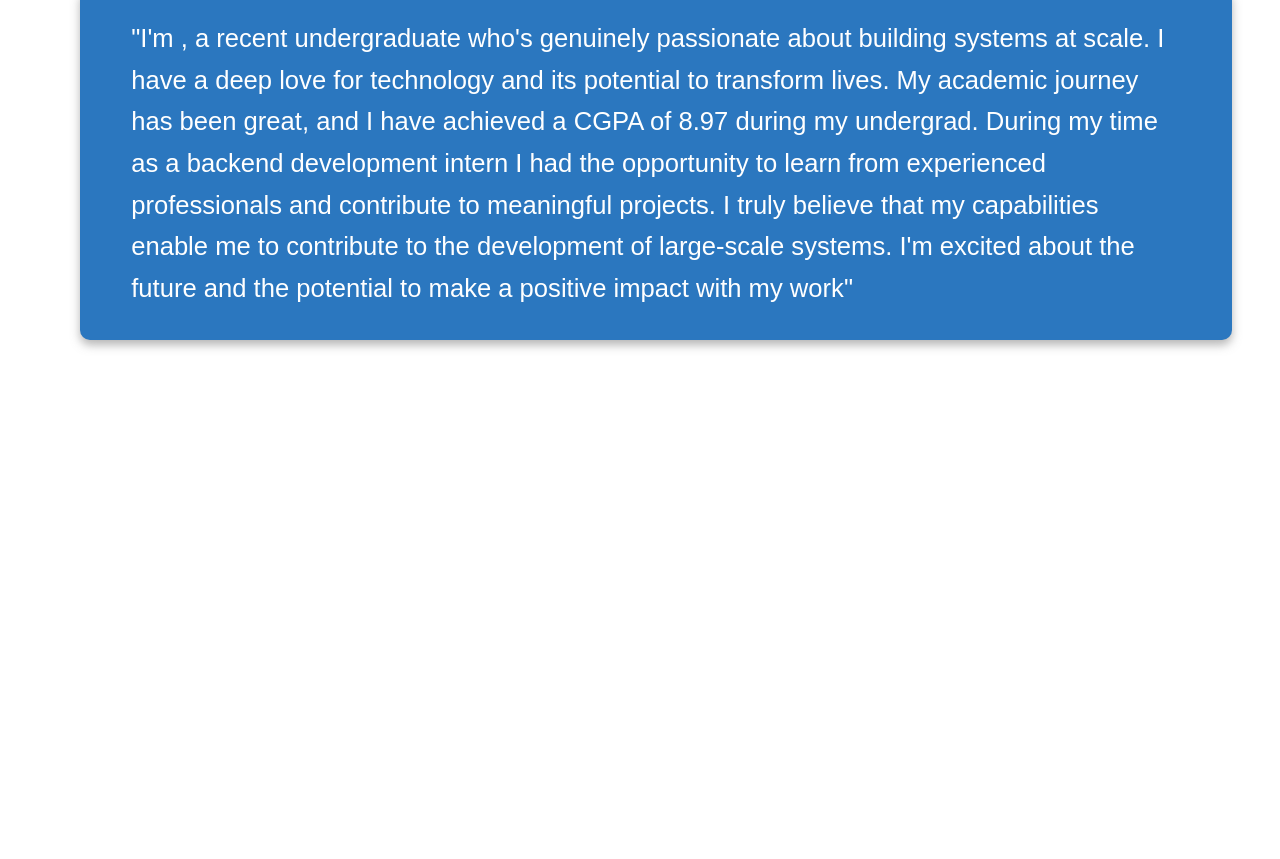
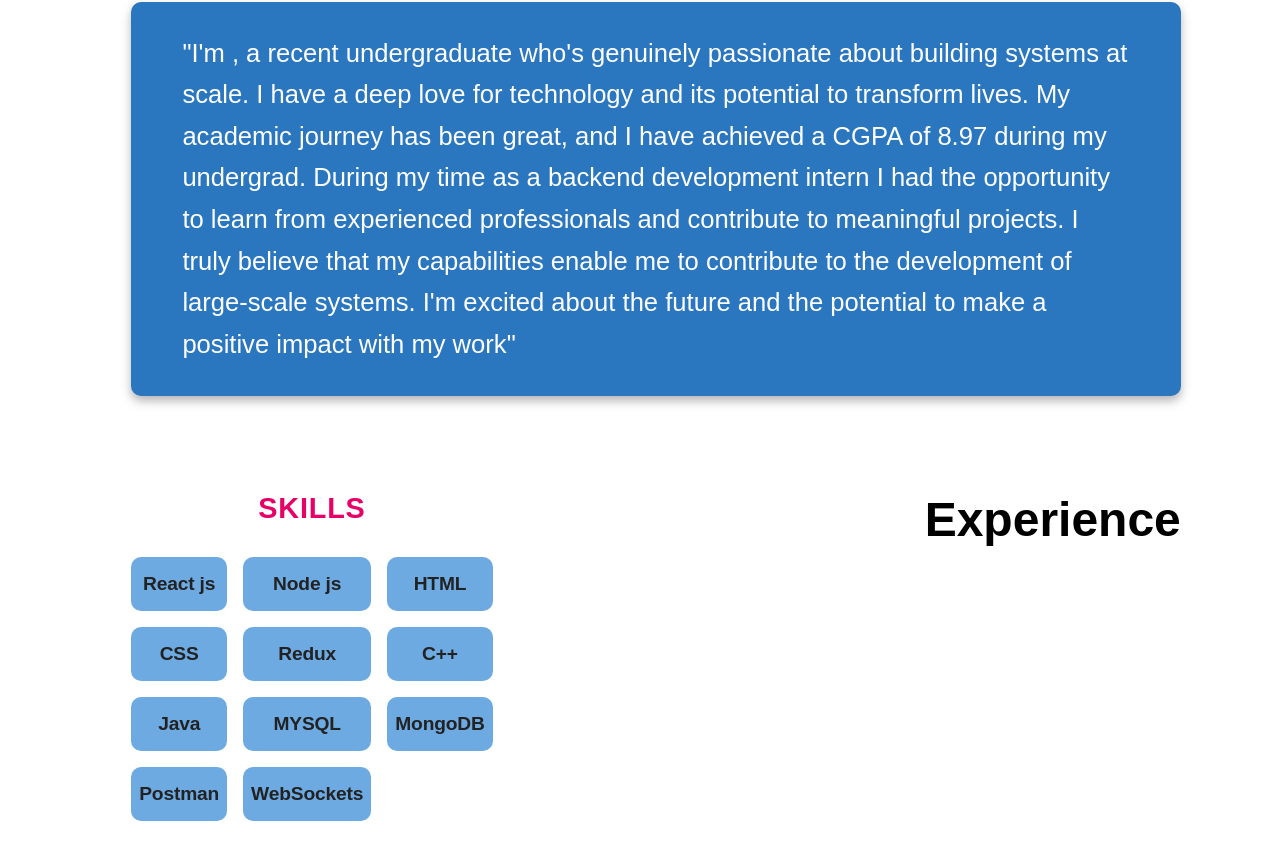
Before and after one commit to KINGACH2549/personal-portfolio, a React (Create React App) app: page / in a window 1280 px wide. Shown: the part 633-1492 px from the top of the page. Before the commit the page ends 1024 px from the top, so only its background shows below. Built offline with nearby package versions, Linux system fonts and the light colour scheme; no server answers.

Commit message:
completed skills section

```diff
--- a/src/App.js
+++ b/src/App.js
@@ -22,7 +22,7 @@ function App() {
         handleBackgroundColor={handleBackgroundColor}
       />
       <HeroPage backgroundColor={backgroundColor} />
-      <AboutPage />
+      <AboutPage backgroundColor={backgroundColor} />
     </div>
   );
 }
--- a/src/Components/About/About.css
+++ b/src/Components/About/About.css
@@ -3,17 +3,23 @@
     padding: 1.9rem 3.2rem;
     width: 90%;
     margin:3.2rem;
+
+
+    margin-top: 5rem;
+    margin-left: 5rem;
+}
+.about-content-container{
+    padding: 1.9rem 3.2rem;
     background-color: rgb(43, 119, 191);
     box-shadow: 0 5px 10px rgba(110, 110, 110, 0.5);
     border-radius: 10px;
-    margin-top: 6rem;
-    margin-left: 5rem;
+    margin-bottom: 4rem;
 }
 
 .about-content{
     font-family:'Wotfard','Wotfard-fallback',sans-serif;
     font-size: 1.6rem;
-    /* font-style: italic; */
+    font-weight: 400;
     color: white;
     line-height: 2.6rem;
 }
@@ -21,7 +27,7 @@
 .internship-details{
    color: white;
    font-size: 1.4rem;
-   background-color: hsl(333deg, 100%, 45%);
+   background-color: rgb(43, 119, 191);
    display: inline-block;
    padding: 1rem;
    padding-top: 1rem;
@@ -31,3 +37,71 @@
    margin-left: 0.9rem;
    margin-right: 0.9rem;
 }
+
+.skills-experience-container{
+    margin-top: 6rem;
+    font-size: 3rem;
+    font-family:  'Wotfard','Wotfard-fallback',sans-serif;
+    font-weight: 600;
+    display: flex;
+    justify-content: space-between;
+}
+
+.skills-grid{
+    width: 30%;
+    display: grid;
+    grid-template-columns: repeat(3,1fr);
+    gap:1rem;
+    /* background-color:green */
+}
+.skills-grid p {
+    text-transform: uppercase;
+    grid-column: 1/4;
+    text-align: center;
+    color:hsl(333deg, 100%, 45%);
+    font-size: 1.8rem;
+    letter-spacing: 0.05rem;
+    font-weight: 600;
+    margin-bottom: 1rem;
+}
+.skills{
+    font-family:  'Wotfard','Wotfard-fallback',sans-serif;
+    background-color: rgb(110, 170, 226);
+    /* background-color :hsla(213, 25%, 19%, 0.85); */
+    padding: 1rem 0.5rem;
+    text-align: center;
+    border-radius: 10px;
+    font-size: 1.2rem;
+    color: #222;
+    /* color: white; */
+    letter-spacing: -0.01rem;
+    border: 0;
+    transition: transform 200ms ease-out;
+    font-weight: 600;
+}
+
+.skills:hover{
+    cursor: pointer;
+    transform: scale(1.09);
+    background-color :hsl(201, 88%, 46%);
+
+}
+
+.skill-dark{
+    font-family:  'Wotfard','Wotfard-fallback',sans-serif;
+    background-color :hsla(213, 25%, 19%, 0.85);
+    padding: 1rem 0.5rem;
+    text-align: center;
+    border-radius: 10px;
+    font-size: 1.2rem;
+    color: white;
+    letter-spacing: -0.01rem;
+    border: 0;
+    transition: transform 200ms ease-out;
+    font-weight: 600;
+}
+.skill-dark:hover{
+    cursor: pointer;
+    transform: scale(1.09);
+    background-color: hsla(222, 4%, 47%, 0.85);
+}
--- a/src/Components/About/About.js
+++ b/src/Components/About/About.js
@@ -1,6 +1,9 @@
 import "./About.css";
 
-function About() {
+function About({ skills, className }) {
+  const renderedButtons = skills.map((skill) => {
+    return <button className={className}>{skill}</button>;
+  });
   return (
     <div className="about-container">
       <p className="about-content-container">
@@ -21,6 +24,15 @@ function About() {
           positive impact with my work"
         </span>
       </p>
+      <div className="skills-experience-container">
+        <div className="skills-grid">
+          <p>skills</p>
+          {renderedButtons}
+        </div>
+        <div>
+          <p>Experience</p>
+        </div>
+      </div>
     </div>
   );
 }
--- a/src/Pages/AboutPage.js
+++ b/src/Pages/AboutPage.js
@@ -1,9 +1,26 @@
 import About from "../Components/About/About";
 
-function AboutPage() {
+function AboutPage({ backgroundColor }) {
+  const skills = [
+    "React js",
+    "Node js",
+    "HTML",
+    "CSS",
+    "Redux",
+    "C++",
+    "Java",
+    "MYSQL",
+    "MongoDB",
+    "Postman",
+    "WebSockets",
+  ];
   return (
     <>
-      <About />
+      {backgroundColor ? (
+        <About className="skill-dark" skills={skills} />
+      ) : (
+        <About className="skills" skills={skills} />
+      )}
     </>
   );
 }
```
